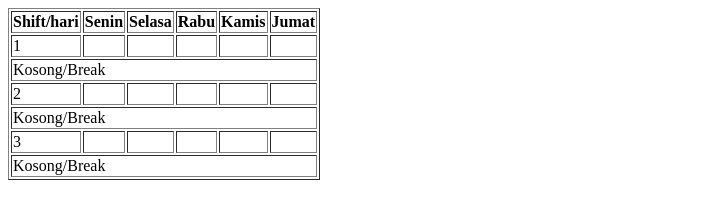
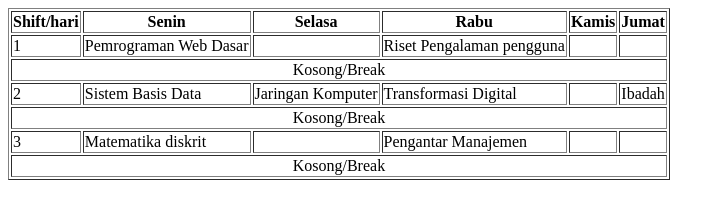
Before and after one commit to LuckyVictory/Tugas, a plain HTML site: page jadwal_kuliah.html in a window 1280 px wide. Shown: the whole page, without its empty margins (0-725 px from the left). Drawn offline with Linux system fonts and the light colour scheme.

Commit message:
mengubah file

```diff
--- a/jadwal_kuliah.html
+++ b/jadwal_kuliah.html
@@ -20,41 +20,47 @@
 
         <tr>
             <td>1</td>
+            <td>Pemrograman Web Dasar</td>
             <td></td>
-            <td></td>
-            <td></td>
+            <td>Riset Pengalaman pengguna</td>
             <td></td>
             <td></td>
         </tr>
 
         <tr>
-            <td colspan="6">Kosong/Break</td>
+            <td colspan="6">
+                <center>Kosong/Break</center>
+            </td>
         </tr>
 
         <tr>
             <td>2</td>
+            <td>Sistem Basis Data</td>
+            <td>Jaringan Komputer</td>
+            <td>Transformasi Digital</td>
             <td></td>
+            <td>Ibadah</td>
+        </tr>
+
+        <tr>
+            <td colspan="6">
+                <center>Kosong/Break</center>
+            </td>
+        </tr>
+
+        <tr>
+            <td>3</td>
+            <td>Matematika diskrit</td>
             <td></td>
-            <td></td>
+            <td>Pengantar Manajemen</td>
             <td></td>
             <td></td>
         </tr>
 
         <tr>
-            <td colspan="6">Kosong/Break</td>
-        </tr>
-
-        <tr>
-            <td>3</td>
-            <td></td>
-            <td></td>
-            <td></td>
-            <td></td>
-            <td></td>
-        </tr>
-
-        <tr>
-            <td colspan="6">Kosong/Break</td>
+            <td colspan="6">
+                <center>Kosong/Break</center>
+            </td>
         </tr>
     </table>
 </body>
```
Also changed, not shown: Portofolio_Saya.html (+0 -1 lines).
